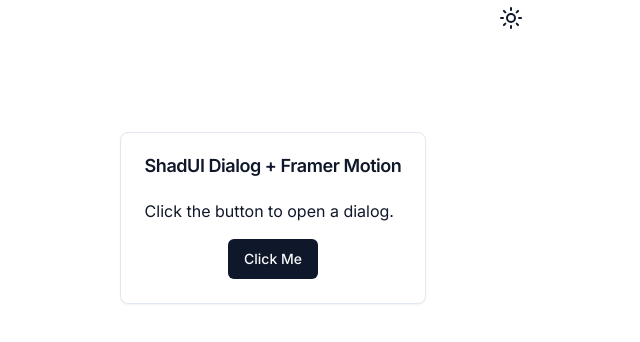
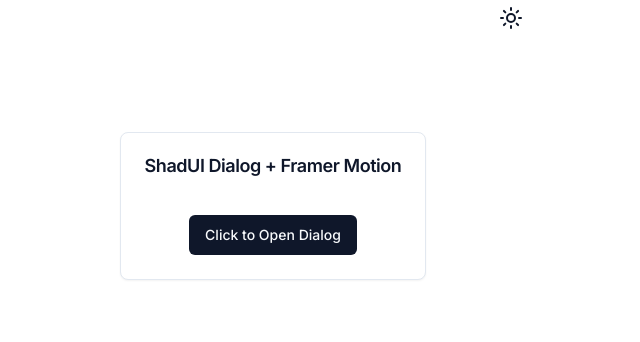
Before and after one commit to stevecastaneda/shadcn-framer, a Next.js app: page / in a window 1280 px wide. Shown: the top 342 px of the page, without its empty margins (367-1007 px from the left). Built offline with nearby package versions, Linux system fonts and the light colour scheme.

Commit message:
Update text

```diff
--- a/app/DialogCard.tsx
+++ b/app/DialogCard.tsx
@@ -19,16 +19,18 @@
         <CardTitle>ShadUI Dialog + Framer Motion</CardTitle>
       </CardHeader>
       <CardContent>
-        <div>Click the button to open a dialog.</div>
         <div className="mt-4 flex justify-center">
           <Dialog onOpenChange={setOpen}>
             <DialogTrigger asChild>
-              <Button>Click Me</Button>
+              <Button>Click to Open Dialog</Button>
             </DialogTrigger>
-            <DialogContent open={open} className="sm:max-w-[425px]">
+            <DialogContent open={open} className="sm:max-w-xs">
               <DialogHeader>
-                <DialogTitle>Hello</DialogTitle>
-                <DialogDescription>This is my description</DialogDescription>
+                <DialogTitle className="text-center text-3xl">👋</DialogTitle>
+                <DialogDescription>
+                  I used a slower initial animation (0.2), and a faster exit
+                  (0.1).
+                </DialogDescription>
               </DialogHeader>
             </DialogContent>
           </Dialog>
```
